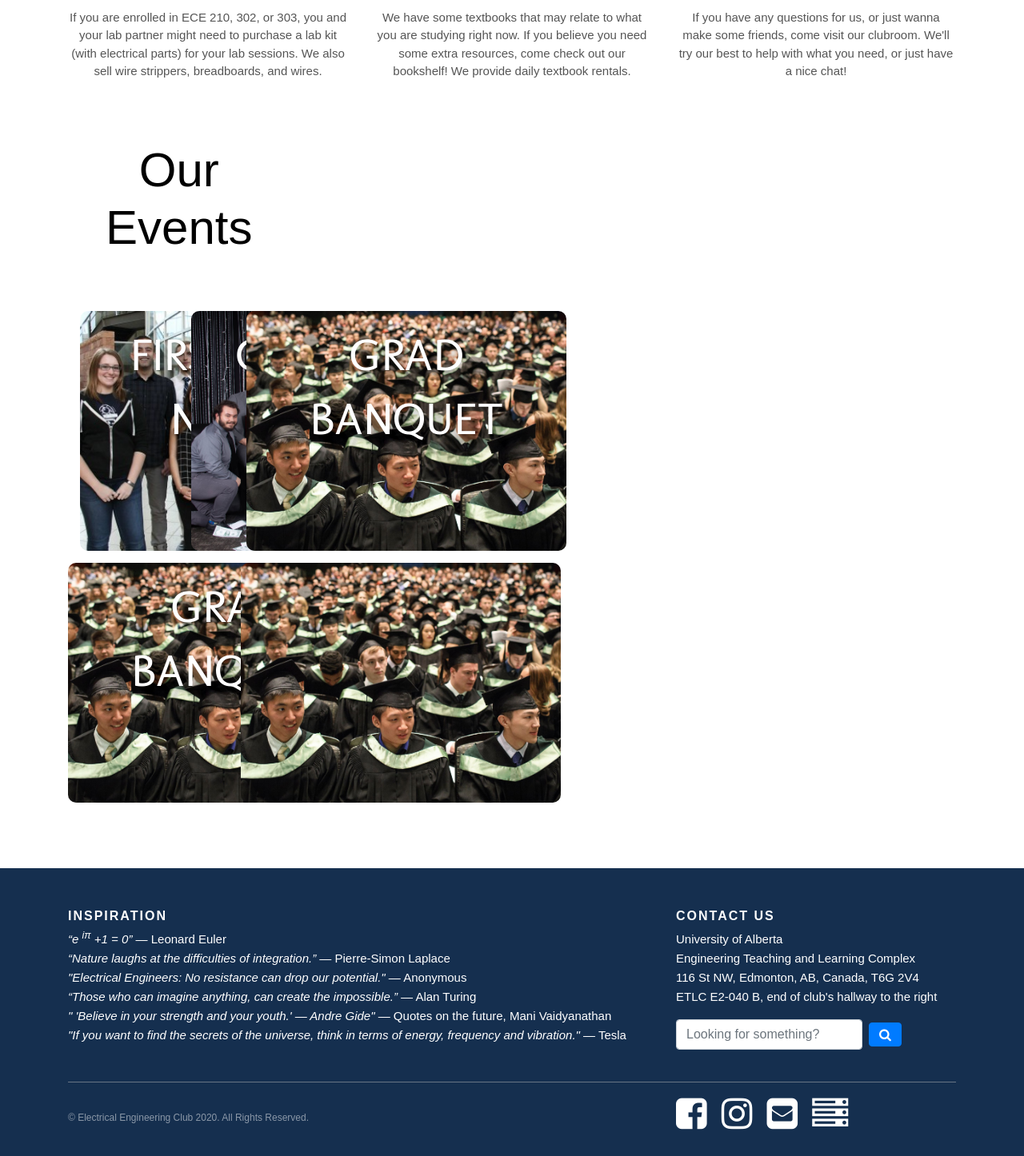
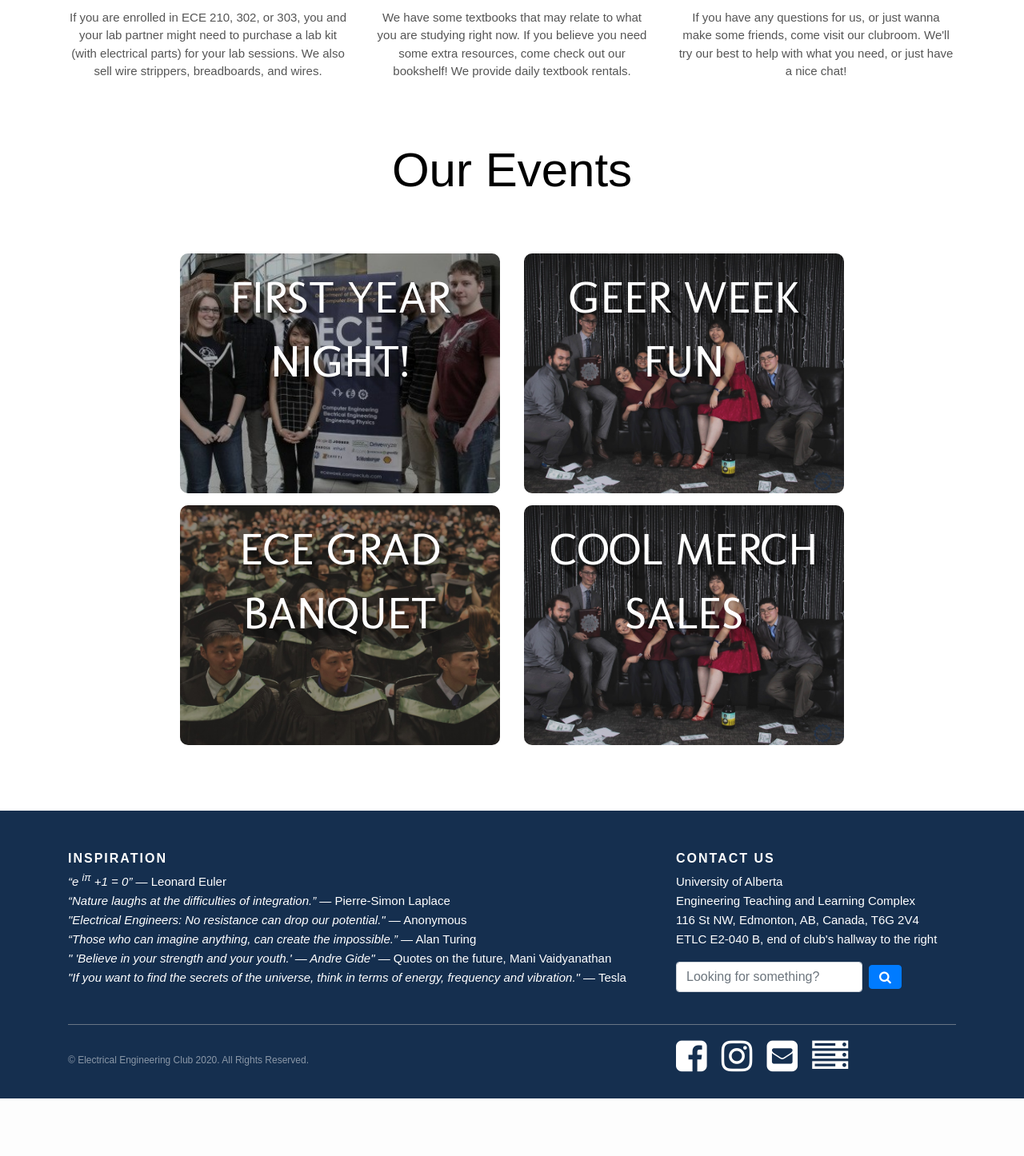
Before and after one commit to katielin42/demo, a Django app: page / in a window 1280 px wide. Shown: the part 1130-2576 px from the top of the page at 80% size. After the commit the page ends 2504 px from the top, so only its background shows below. Run offline with Django 3.2, Linux system fonts and the light colour scheme; some libraries are stand-ins or nearby versions; some web fonts are replaced.

Commit message:
pic edits

```diff
--- a/portfolio/static/home.css
+++ b/portfolio/static/home.css
@@ -104,6 +104,9 @@ body {
 
 .flip {
   position: relative;
+  text-align: center;
+  justify-content: center;
+  display: inline-block;
 }
 .flip > .front, .flip > .back {
   display: block;
@@ -142,11 +145,11 @@ body {
 .flip {
   position: relative;
   display: inline-block;
-  margin-right: 2px;
   margin-bottom: 1em;
   width: 400px;
   height: 300px;
 }
+
 .flip > .front, .flip > .back {
   display: block;
   color: white;
@@ -159,7 +162,7 @@ body {
   border-radius: 10px;
 }
 .flip > .front p, .flip > .back p {
-  font-size: 0.9125rem;
+  font-size: 1.125rem;
   line-height: 160%;
   color: #ffffff;
 }
--- a/templates/home.html
+++ b/templates/home.html
@@ -16,6 +16,7 @@
 </header>
 
 <text>
+<!--    the big picture slideshow at the top-->
     <main role="main">
         <section>
             <div id="myCarousel" class="carousel slide" data-ride="carousel">
@@ -165,8 +166,6 @@ body {
     color: #000000;
 }
 
-
-
         </style>
 
         <!--Where the icons & functionalities of the club starts-->
@@ -211,131 +210,69 @@ body {
                         try our best to help with what you need, or just have a nice chat!</p>
                 </div><!-- /.col-lg-4 -->
             </div><!-- /.row -->
-            <!--            <div class="album py-5 bg-light" style="background-color: white;">-->
 
 
-            <!--
+            <!--Our events & the flipcards -->
+            <div class="container" style="text-align: center; ">
+                <h2 class="tits" style="color: #000000">Our Events</h2>
+                <div style="background-color: white;">
+                    <div class="row" style="justify-content: center;">
 
-
-
+                        <div class="col-sm-auto " style="background-color: white;">
                             <div class="flip">
-                <div class="front" style="background-image: url({% static 'ece.jpg' %})">
-                    <h1 class="text-shadow">FIRST YEAR NIGHT</h1>
+                                <div class="front" style="background-image: url({% static 'ece-week.jpg' %})">
+                                    <h1 class="text-shadow">FIRST YEAR NIGHT!</h1>
                                 </div>
                                 <div class="back">
                                     <h2>First Year Night</h2>
-                    <p>We come together with other ECE disciplines to show first year students the best things about
-                        being in ECE!</p>
+                                    <p>We come together with Computer Engineering, Engineering Physics, and the ECE
+                                        department to give first year students a better idea of who we are and what we
+                                        do. Free food and drinks provided!</p>
                                 </div>
                             </div>
+                        </div>
+
+                        <div class="col-sm-auto" style="background-color: white;">
                             <div class="flip">
-                <div class="front" style="background-image: url({% static 'geer-week.jpg' %})">
+                                <div class="front" style="background-image: url({% static 'geer_week.jpg' %})">
                                     <h1 class="text-shadow">GEER WEEK FUN</h1>
                                 </div>
                                 <div class="back">
                                     <h2>GEER Week</h2>
-                    <p>Friendly competition between all engineering disciplines, with fun events and parties all
-                        week
-                        long! </p>
-                </div>
-            </div>
-            <div class="flip">
-                <div class="front" style="background-image: url({% static 'grad_3.jpg' %})">
-                    <h1 class="text-shadow">GRAD BANQUET</h1>
-                </div>
-                <div class="back">
-                    <h2>ECE Grad Banquet </h2>
-                    <p>To send off our wonderful graduates of the year, we host a formal ECE grad banquet just for
-                        them! </p>
-                </div>
-            </div>
-
-            <br>
-            <br>
-<<<<<<< HEAD
--->
-            <div>
-
-                <div class="col-md-3">
-                    <h2 class="tits" style="color: #000000">Our Events</h2>
-                    <div style="background-color: white;">
-                        <div class="row" style="background-color: white;">
-                            <div class="col-md-6" style="background-color: white;">
-
-                                <div class="flip">
-                                    <div class="front" style="background-image: url({% static 'ece.jpg' %})">
-                                        <h1 class="text-shadow">FIRST YEAR NIGHT!</h1>
-                                    </div>
-                                    <div class="back">
-                                        <h2>First Year Night</h2>
-                                        <p>We come together with other ECE disciplines to show first year students the
-                                            best
-                                            things
-                                            about
-                                            being in ECE!</p>
-                                    </div>
-                                </div>
-                            </div>
-                            <div class="col-md-3">
-                                <div class="flip">
-                                    <div class="front" style="background-image: url({% static 'geer-week.jpg' %})">
-                                        <h1 class="text-shadow">GEER WEEK FUN</h1>
-                                    </div>
-                                    <div class="back">
-                                        <h2>GEER Week</h2>
-                                        <p>Friendly competition between all engineering disciplines, with fun events and
-                                            parties all
-                                            week
-                                            long! </p>
-                                    </div>
-                                </div>
-                            </div>
-                            <div class="col-md-3">
-                                <div class="flip">
-                                    <div class="front" style="background-image: url({% static 'grad_3.jpg' %})">
-                                        <h1 class="text-shadow">GRAD BANQUET</h1>
-                                    </div>
-                                    <div class="back">
-                                        <h2>ECE Grad Banquet </h2>
-                                        <p>To send off our wonderful graduates of the year, we host a formal ECE grad
-                                            banquet just for
-                                            them! </p>
+                                    <p>Hosted by the Engineering Students' Society, GEER Week is a week filled with fun
+                                        events, where each engineering discipline competes with each other (in a
+                                        friendly way). This means a lot of partying! </p>
                                 </div>
                             </div>
                         </div>
 
-
-                            <br>
-                            <div class="row">
-                                <div class="col-md-6">
+                        <div class="col-sm-auto" style="background-color: white;">
                             <div class="flip">
-                                        <div class="front" style="background-image: url({% static 'grad_3.jpg' %})">
-                                            <h1 class="text-shadow">GRAD BANQUET</h1>
+                                <div class="front" style="background-image: url({% static 'grad-3.jpg' %})">
+                                    <h1 class="text-shadow">ECE GRAD BANQUET</h1>
                                 </div>
                                 <div class="back">
-                                            <h2>ECE Grad Banquet </h2>
-                                            <p>To send off our wonderful graduates of the year, we host a formal ECE
-                                                grad
-                                                banquet just for
-                                                them! </p>
+                                    <h2>Grad Banquet</h2>
+                                    <p>To send off our wonderful graduates of the year to embark on their new journeys,
+                                        we host a annual, formal ECE graduation banquet to celebrate their success. </p>
                                 </div>
                             </div>
                         </div>
-                                <div class="col-md-6">
+
+                        <div class="col-sm-auto">
                             <div class="flip">
-                                        <div class="front" style="background-image: url({% static 'grad_3.jpg' %})">
-                                            <h1 class="text-shadow"></h1>
+                                <div class="front" style="background-image: url({% static 'geer_week.jpg' %})">
+                                    <h1 class="text-shadow">COOL MERCH SALES</h1>
                                 </div>
                                 <div class="back">
-                                            <h2>ECE Grad Banquet </h2>
-                                            <p>To send off our wonderful graduates of the year, we host a formal ECE
-                                                grad
-                                                banquet just for
-                                                them! </p>
+                                    <h2>Merch Sales</h2>
+                                    <p>We come up with cool electrical engineering swag at least once a year. Checkout
+                                        the Merch tab on our website to cop them, or sign up for our newsletter for any
+                                        merch updates! </p>
                                 </div>
                             </div>
                         </div>
-                            </div>
+
                     </div>
                 </div>
             </div>
```
Also changed, not shown: portfolio/static/assets/img/testimonials/testimonials-1.jpg (deleted), portfolio/static/assets/img/testimonials/testimonials-2.jpg (deleted), portfolio/static/assets/img/testimonials/testimonials-3.jpg (deleted), portfolio/static/assets/img/testimonials/testimonials-4.jpg (deleted), portfolio/static/assets/img/testimonials/testimonials-5.jpg (deleted), portfolio/static/circuit.jpg (deleted), portfolio/static/circuit_bg.png (deleted), portfolio/static/ece-week.jpg (added), portfolio/static/ece.jpg (deleted), portfolio/static/geer-week.jpg (deleted), portfolio/static/geer_week.jpg (added), portfolio/static/grad-3.jpg (added), portfolio/static/grad_3.jpg (deleted). Lines whose indentation alone changed are shown as unchanged.
